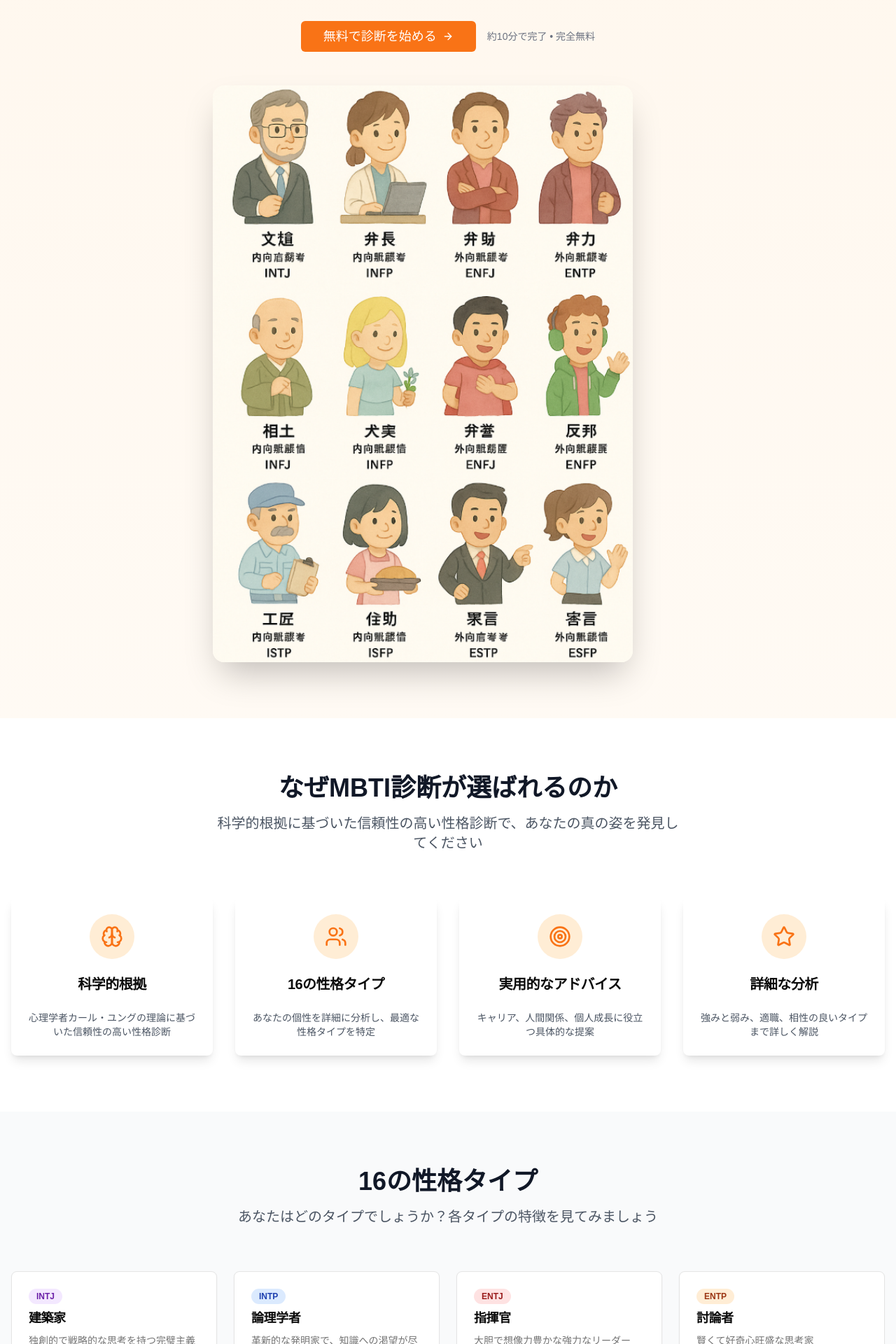
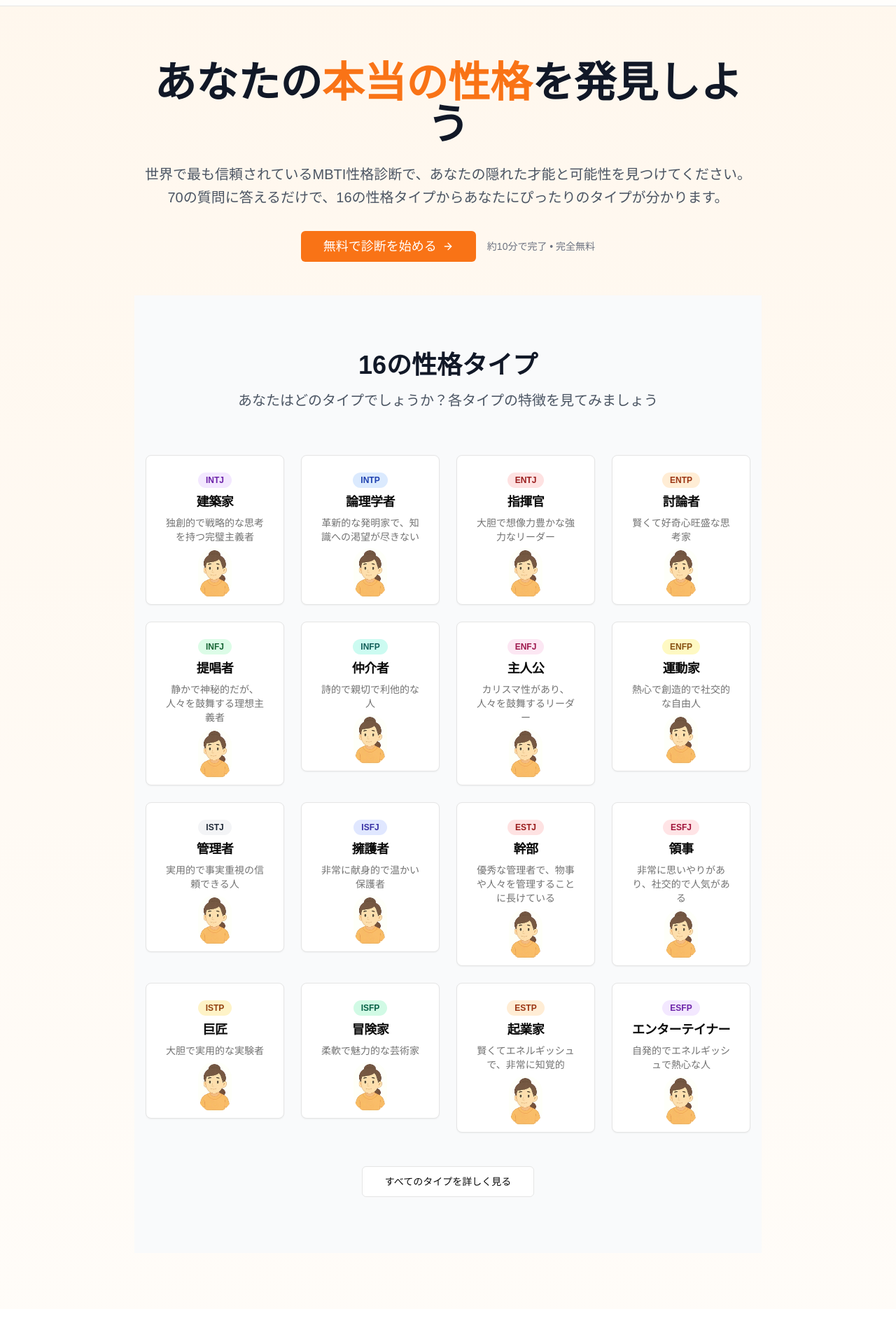
Before and after one commit to caorlc/vo-16type, a Next.js app: page / in a window 1280 px wide. Shown: the part 360-2280 px from the top of the page at 70% size. Built offline with nearby package versions, Linux system fonts and the light colour scheme.

Commit message:
保存当前进度

```diff
--- a/app/layout.tsx
+++ b/app/layout.tsx
@@ -1,5 +1,6 @@
 import type { Metadata } from 'next'
 import './globals.css'
+import Link from "next/link";
 
 export const metadata: Metadata = {
   title: 'v0 App',
@@ -14,7 +15,14 @@ export default function RootLayout({
 }>) {
   return (
     <html lang="en">
-      <body>{children}</body>
+      <body>
+        <header>
+          <Link href="/">
+            <img src="/placeholder-logo.png" alt="Logo" style={{ cursor: "pointer" }} />
+          </Link>
+        </header>
+        {children}
+      </body>
     </html>
   )
 }
--- a/app/page.tsx
+++ b/app/page.tsx
@@ -137,17 +137,44 @@ export default function HomePage() {
               <p className="text-sm text-gray-500">約10分で完了 • 完全無料</p>
             </div>
 
-            {/* Character Illustration */}
-            <div className="relative max-w-2xl mx-auto">
-              <Image
-                src="/images/mbti-characters.png"
-                alt="MBTI性格タイプのキャラクター"
-                width={600}
-                height={400}
-                className="rounded-2xl shadow-2xl"
-                priority
-              />
-            </div>
+            {/* Personality Types Grid - 上移到这里 */}
+            <section className="py-20 bg-gray-50">
+              <div className="container mx-auto px-4">
+                <div className="text-center mb-16">
+                  <h2 className="text-3xl md:text-4xl font-bold text-gray-900 mb-4">16の性格タイプ</h2>
+                  <p className="text-xl text-gray-600 max-w-2xl mx-auto">
+                    あなたはどのタイプでしょうか？各タイプの特徴を見てみましょう
+                  </p>
+                </div>
+                <div className="grid grid-cols-2 md:grid-cols-4 gap-4 md:gap-6">
+                  {personalityTypes.map((type) => (
+                    <Link key={type.id} href={`/personality/${type.id.toLowerCase()}`}>
+                      <Card className="hover:shadow-lg transition-shadow cursor-pointer group">
+                        <CardHeader className="pb-2 flex flex-col items-center">
+                          <div className="flex items-center justify-between">
+                            <Badge className={type.color}>{type.id}</Badge>
+                          </div>
+                          <CardTitle className="text-lg group-hover:text-orange-500 transition-colors">{type.name}</CardTitle>
+                          <CardDescription className="text-sm">{type.description}</CardDescription>
+                          <img
+                            src={"/images/entj.png"}
+                            alt={`${type.id}の代表画像`}
+                            width={48}
+                            height={48}
+                            className="mt-2 rounded-full object-cover"
+                          />
+                        </CardHeader>
+                      </Card>
+                    </Link>
+                  ))}
+                </div>
+                <div className="text-center mt-12">
+                  <Button variant="outline" size="lg">
+                    <Link href="/types">すべてのタイプを詳しく見る</Link>
+                  </Button>
+                </div>
+              </div>
+            </section>
           </div>
         </div>
       </section>
@@ -176,42 +203,6 @@ export default function HomePage() {
                 </CardContent>
               </Card>
             ))}
-          </div>
-        </div>
-      </section>
-
-      {/* Personality Types Grid */}
-      <section className="py-20 bg-gray-50">
-        <div className="container mx-auto px-4">
-          <div className="text-center mb-16">
-            <h2 className="text-3xl md:text-4xl font-bold text-gray-900 mb-4">16の性格タイプ</h2>
-            <p className="text-xl text-gray-600 max-w-2xl mx-auto">
-              あなたはどのタイプでしょうか？各タイプの特徴を見てみましょう
-            </p>
-          </div>
-
-          <div className="grid grid-cols-2 md:grid-cols-4 gap-4 md:gap-6">
-            {personalityTypes.map((type) => (
-              <Link key={type.id} href={`/personality/${type.id.toLowerCase()}`}>
-                <Card className="hover:shadow-lg transition-shadow cursor-pointer group">
-                  <CardHeader className="pb-2">
-                    <div className="flex items-center justify-between">
-                      <Badge className={type.color}>{type.id}</Badge>
-                    </div>
-                    <CardTitle className="text-lg group-hover:text-orange-500 transition-colors">{type.name}</CardTitle>
-                  </CardHeader>
-                  <CardContent>
-                    <CardDescription className="text-sm">{type.description}</CardDescription>
-                  </CardContent>
-                </Card>
-              </Link>
-            ))}
-          </div>
-
-          <div className="text-center mt-12">
-            <Button variant="outline" size="lg">
-              <Link href="/types">すべてのタイプを詳しく見る</Link>
-            </Button>
           </div>
         </div>
       </section>
--- a/app/personality/[type]/page.tsx
+++ b/app/personality/[type]/page.tsx
@@ -342,6 +342,13 @@ export default function PersonalityPage() {
             >
               <span className="text-5xl font-bold text-white">{data.type}</span>
             </div>
+            <img
+              src="/images/16types/entj.png"
+              alt={`${data.type}の代表画像`}
+              width={160}
+              height={160}
+              className="mx-auto mb-6 rounded-full shadow-lg object-cover"
+            />
             <h1 className="text-5xl md:text-6xl font-bold mb-4">{data.name}</h1>
             <p className="text-2xl mb-6 opacity-90">{data.subtitle}</p>
             <Badge variant="secondary" className="text-lg px-4 py-2 bg-white/20 text-white border-white/30">
--- a/app/test/page.tsx
+++ b/app/test/page.tsx
@@ -182,7 +182,7 @@ export default function TestPage() {
                 onClick={() => handleAnswer("A")}
               >
                 <div className="flex items-start space-x-3">
-                  <span className="bg-orange-500 text-white rounded-full w-8 h-8 flex items-center justify-center text-sm font-bold mt-1">
+                  <span className="bg-orange-500 text-white rounded-full w-8 h-8 flex items-center justify-center text-sm font-bold">
                     A
                   </span>
                   <span className="text-lg leading-relaxed">{currentQ.optionA}</span>
@@ -196,7 +196,7 @@ export default function TestPage() {
                 onClick={() => handleAnswer("B")}
               >
                 <div className="flex items-start space-x-3">
-                  <span className="bg-blue-500 text-white rounded-full w-8 h-8 flex items-center justify-center text-sm font-bold mt-1">
+                  <span className="bg-blue-500 text-white rounded-full w-8 h-8 flex items-center justify-center text-sm font-bold">
                     B
                   </span>
                   <span className="text-lg leading-relaxed">{currentQ.optionB}</span>
```
Also changed, not shown: public/images/entj.png (added), 1 other file (tests, documents, lock files or other folders).
